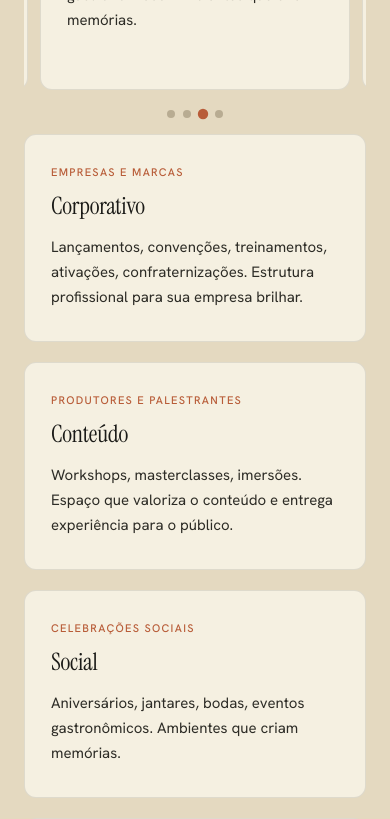
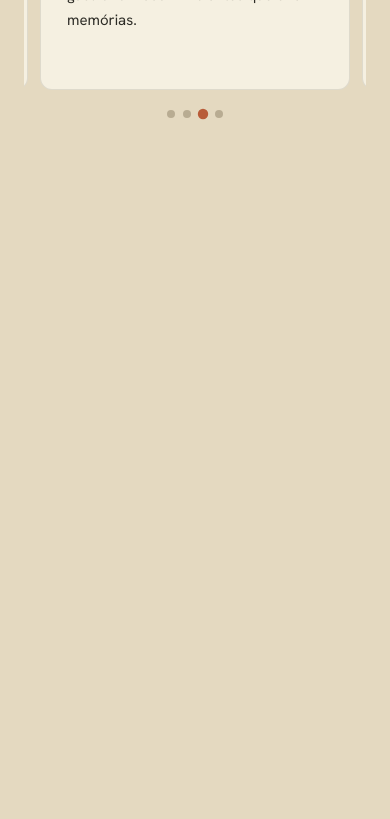
Before and after one commit to VonoxDeveloper/espaco-sorocaba, a Next.js app: page / in a window 390 px wide. Shown: the part 2780-3599 px from the top of the page. Built offline with nearby package versions, Linux system fonts and the light colour scheme.

Commit message:
fix: remove carousel duplicate on mobile, tipos-grid 1 column on mobile

```diff
--- a/app/components/PQCarousel.tsx
+++ b/app/components/PQCarousel.tsx
@@ -86,7 +86,7 @@ export default function PQCarousel() {
       </div>
 
       {/* Desktop grid (unchanged) */}
-      <div className="pq-grid pq-grid-desktop" data-stagger>
+      <div className="pq-grid-desktop" data-stagger>
         {PQ.map((item) => (
           <div className="pq-card" key={item.type}>
             <div className="pq-type">{item.type}</div>
--- a/app/globals.css
+++ b/app/globals.css
@@ -1106,13 +1106,7 @@ a {
   }
 }
 
-/* legacy alias kept for other references */
-.pq-grid {
-  display: grid;
-  grid-template-columns: repeat(4, 1fr);
-  gap: 20px;
-  margin-top: 16px;
-}
+
 .pq-card {
   background: var(--bone);
   border: 1px solid var(--ash);
@@ -1859,14 +1853,14 @@ a {
   .estr-detail-copy {
     padding: 32px 24px;
   }
-  .pq-grid {
-    grid-template-columns: 1fr;
-  }
   .depo-grid {
     grid-template-columns: 1fr;
   }
   .tipos-col {
     padding: 28px 20px 32px;
+  }
+  .tipos-grid {
+    grid-template-columns: 1fr;
   }
   .loc-grid {
     grid-template-columns: 1fr;
```
